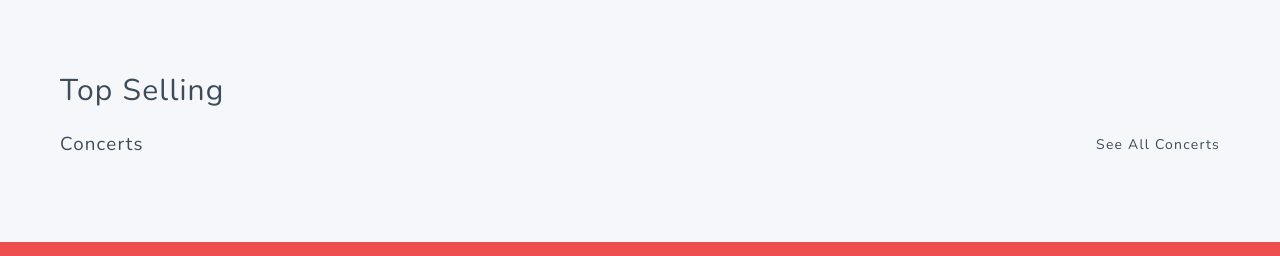
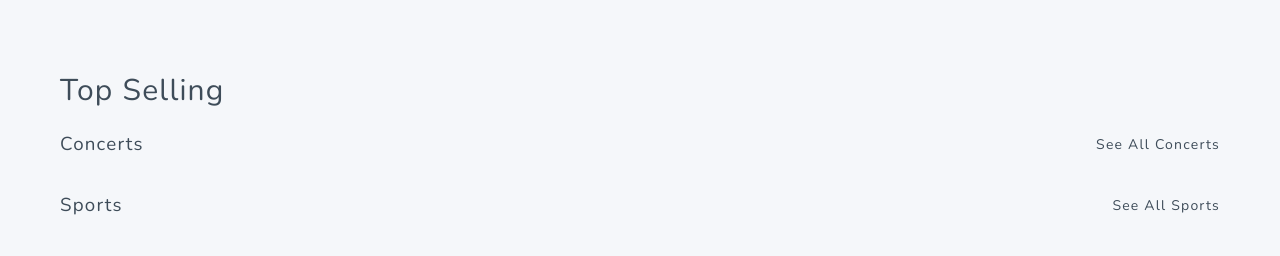
Before and after one commit to amashr/eventbooking-client, a Next.js app: page / in a window 1280 px wide. Shown: the part 517-773 px from the top of the page. Built offline with nearby package versions, Linux system fonts and the light colour scheme.

Commit message:
Loading event categories

```diff
--- a/components/Event.js
+++ b/components/Event.js
@@ -60,12 +60,12 @@ const EventsWrapper = styled.div`
   }
 `;
 
-const Event = () => (
+const Event = props => (
   <>
     <EventSubtitle>
-      <h3>Concerts</h3>
+      <h3>{props.eventCat}</h3>
       <Link href="">
-        <a>See All Concerts</a>
+        <a>See All {props.eventCat}</a>
       </Link>
     </EventSubtitle>
 
--- a/components/Events.js
+++ b/components/Events.js
@@ -40,17 +40,15 @@ const Wrapper = styled.div`
   }
 `;
 
-class Events extends Component {
-  render() {
-    return (
+const Events = props => (
   <StyledEvents>
     <Wrapper>
       <h2>Top Selling</h2>
-          <Event />
+      {props.eventsCategories.map(eventCat => (
+        <Event eventCat={eventCat} />
+      ))}
     </Wrapper>
   </StyledEvents>
 );
-  }
-}
 
 export default Events;
```
Lines whose indentation alone changed are shown as unchanged.
